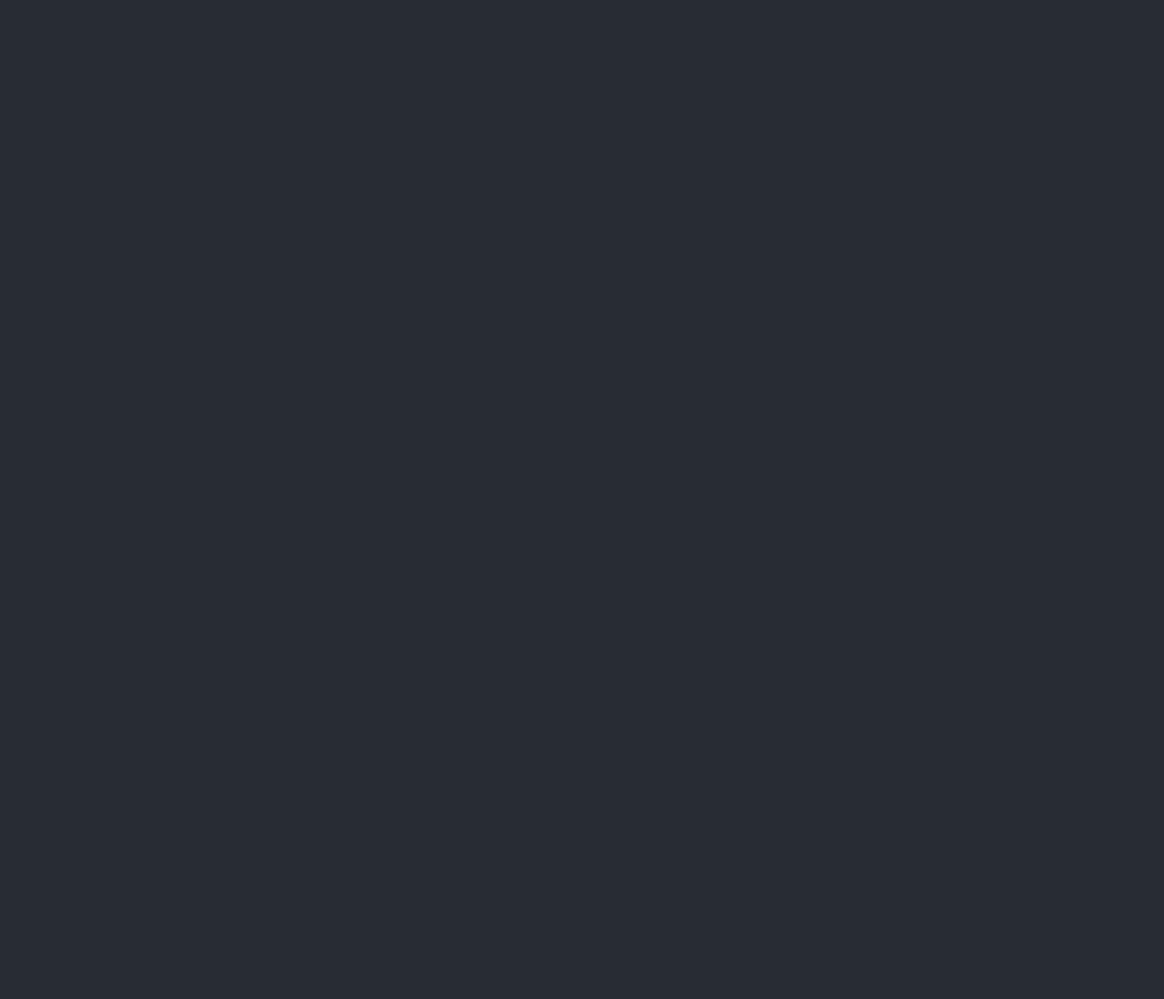
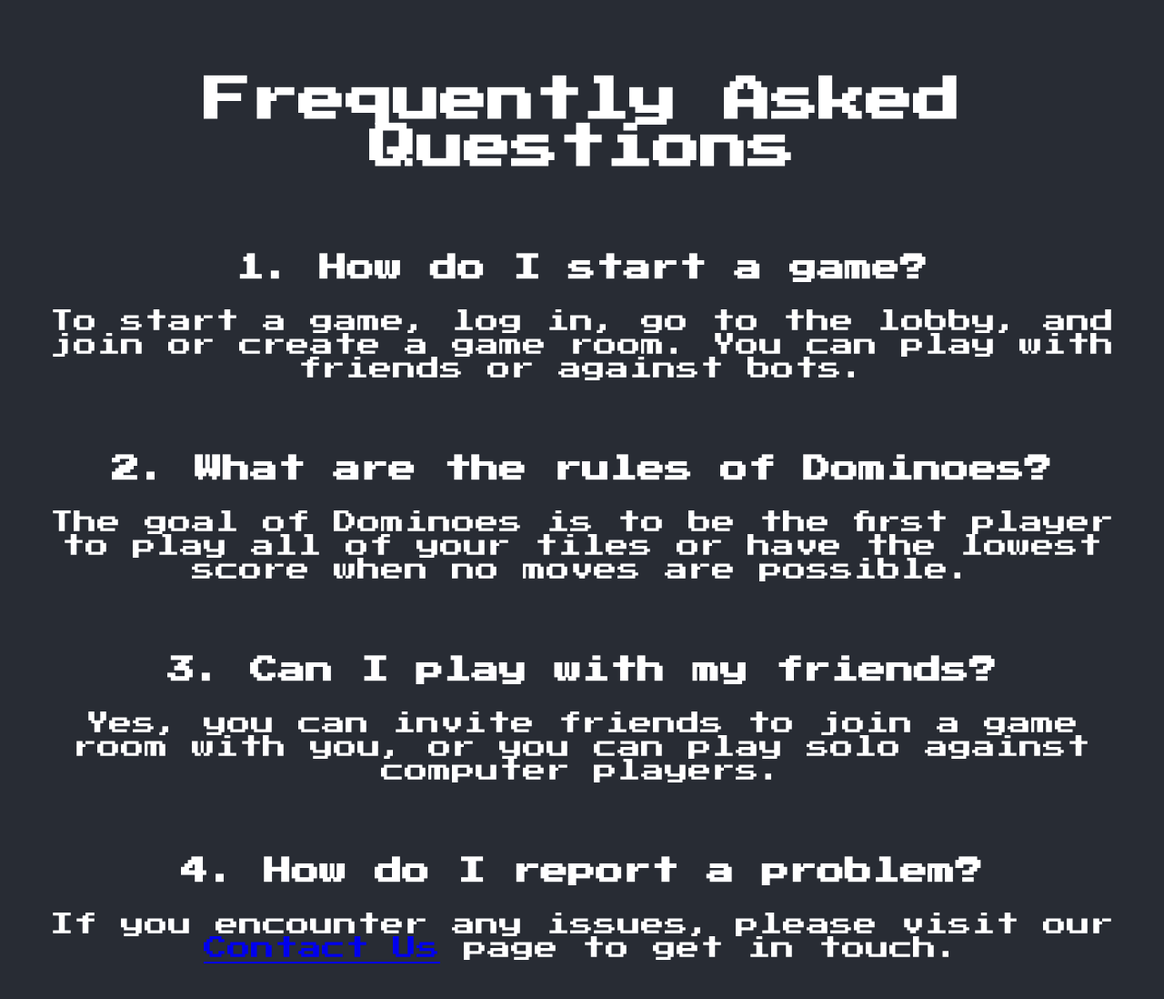
Before and after one commit to uprm-inso4116-2024-2025-s1/semester-project-multiplayer-dominoes, a React (Create React App) app in the folder frontend/: page /faqs in a window 1280 px wide. Before the commit this address had no page. Shown: the top 1098 px of the page at 91% size. Before the commit the page ends 900 px from the top, so only its background shows below. Built offline with nearby package versions, Linux system fonts and the light colour scheme.

Commit message:
Added Contact Us, FAQs, and Privacy Policy pages with routing.

```diff
--- a/frontend/src/App.js
+++ b/frontend/src/App.js
@@ -10,6 +10,9 @@ import Home from './Home/Home.js';
 import ForgotPassword from './Auth/ForgotPassword.js';
 import ResetPassword from './Auth/ResetPassword.js';
 import ChatPopup from './gamestate/Chat.js';
+import ContactUs from './Home/ContactUs.js';
+import FAQS from './Home/FAQS.js';
+import PrivacyPolicy from './Home/PrivacyPolicy.js';
 
 function App() {
   const [showRules, setShowRules] = useState(false);
@@ -66,6 +69,9 @@ function App() {
 
             <Route path="/game" element={<MainGame />} />
             <Route path="/lobby" element={<Lobby />} />
+            <Route path="/contact-us" element={<ContactUs />} />
+            <Route path="/privacy-policy" element={<PrivacyPolicy />} />
+            <Route path="/faqs" element={<FAQS />} />
           </Routes>
           <audio id="howToPlaySound" src="/DominoesClick.wav" preload="auto"></audio>
         </header>
--- /dev/null
+++ b/frontend/src/Home/ContactUs.js
@@ -0,0 +1,22 @@
+import React from 'react';
+import './Home.css';
+
+const ContactUs = () => (
+    <div>
+      <h1>Contact Us</h1>
+      <p>If you have any questions, suggestions, or issues, feel free to reach out. Our team is here to help!</p>
+      <br></br>
+      <h3>Email:</h3>
+      <p>support@multiplayerdominoes.com</p>
+      <br></br>
+      <h3>Phone:</h3>
+      <p>(787)123-4567</p>
+      <br></br>
+      <h3>Office Hours:</h3>
+      <p>Monday to Friday, 9 AM - 5 PM EST</p>
+    </div>
+
+
+  );
+
+  export default ContactUs;
--- /dev/null
+++ b/frontend/src/Home/FAQS.js
@@ -0,0 +1,22 @@
+import React from 'react';
+import './Home.css';
+
+const FAQS = () => (
+    <div>
+      <h1>Frequently Asked Questions</h1>
+      <br></br>
+      <h3>1. How do I start a game?</h3>
+      <p>To start a game, log in, go to the lobby, and join or create a game room. You can play with friends or against bots.</p>
+      <br></br>
+      <h3>2. What are the rules of Dominoes?</h3>
+      <p>The goal of Dominoes is to be the first player to play all of your tiles or have the lowest score when no moves are possible.</p>
+      <br></br>
+      <h3>3. Can I play with my friends?</h3>
+      <p>Yes, you can invite friends to join a game room with you, or you can play solo against computer players.</p>
+      <br></br>
+      <h3>4. How do I report a problem?</h3>
+      <p>If you encounter any issues, please visit our <a href="/contact-us">Contact Us</a> page to get in touch.</p>
+    </div>
+  );
+
+  export default FAQS;
--- a/frontend/src/Home/Home.js
+++ b/frontend/src/Home/Home.js
@@ -1,5 +1,5 @@
 import React from 'react';
-import './Home.css'; // Assuming you have a CSS file for the styles
+import './Home.css';
 
 const Home = () => {
     return (
@@ -89,9 +89,11 @@ const Home = () => {
         {/* Footer */}
         <footer>
             <div className="footer-links">
-            <a href="#">Contact Us</a>
-            <a href="#">Frequently Asked Questions</a>
-            <a href="#">Privacy Policy</a>
+                <a href="/contact-us">Contact Us</a>
+                <a href="/faqs">Frequently Asked Questions</a>
+                <br></br>
+                <br></br>
+                <a href="/privacy-policy">Privacy Policy</a>
             </div>
         </footer>
         </div>
--- /dev/null
+++ b/frontend/src/Home/PrivacyPolicy.js
@@ -0,0 +1,23 @@
+import React from 'react';
+import './Home.css';
+
+const PrivacyPolicy = () => (
+    <div>
+      <h1>Privacy Policy</h1>
+      <p>Your privacy is important to us. This policy outlines how we collect, use, and protect your information.</p>
+      <br></br>
+      <h3>1. Information We Collect</h3>
+      <p>We may collect your email, username, and any information you provide during gameplay.</p>
+      <br></br>
+      <h3>2. How We Use Your Information</h3>
+      <p>We use your information to enhance your experience, provide customer support, and improve our game.</p>
+      <br></br>
+      <h3>3. Data Security</h3>
+      <p>We implement measures to protect your data from unauthorized access. However, no data transmission over the internet can be guaranteed as 100% secure.</p>
+      <br></br>
+      <h3>4. Changes to This Policy</h3>
+      <p>We may update this policy from time to time. Please check this page for the latest information.</p>
+    </div>
+  );
+
+  export default PrivacyPolicy;
```
